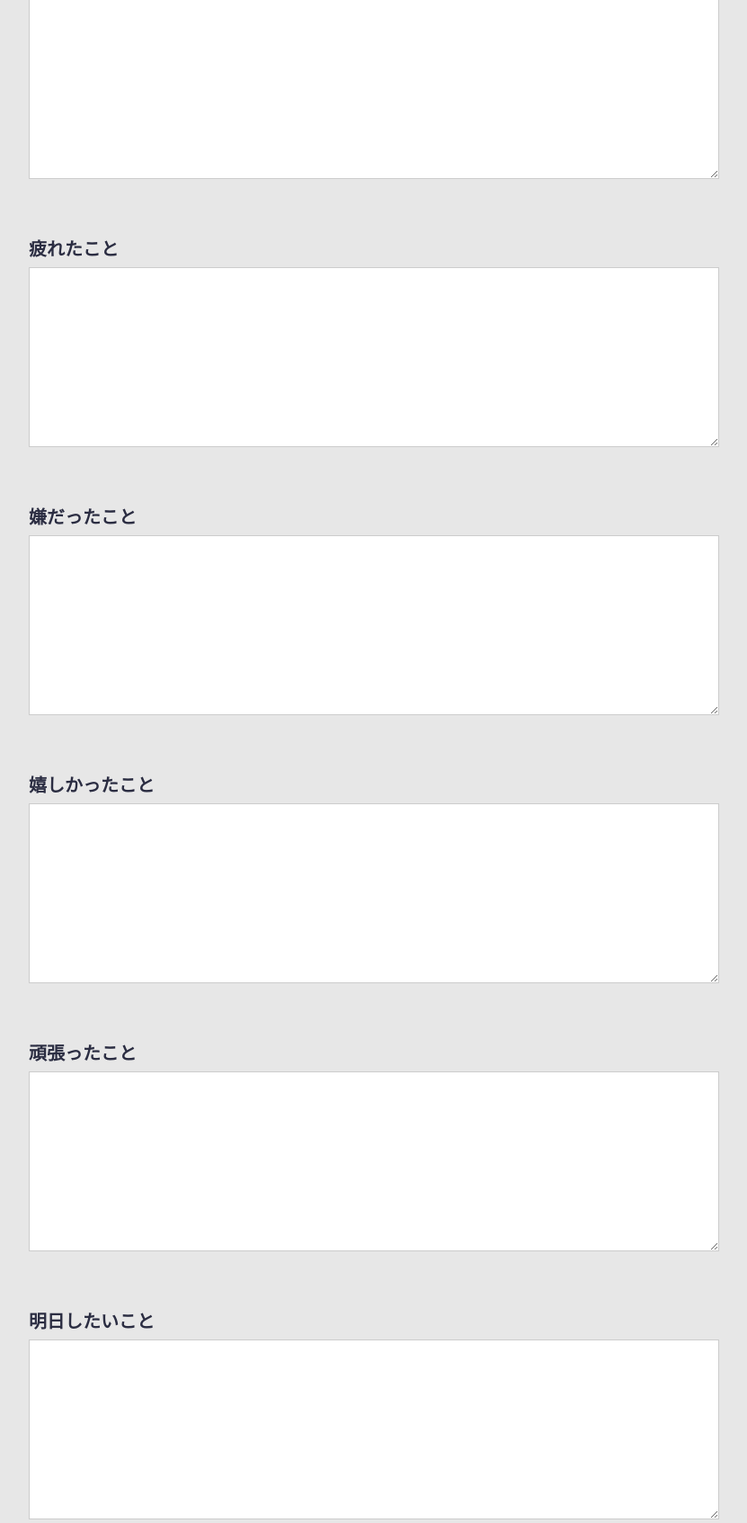
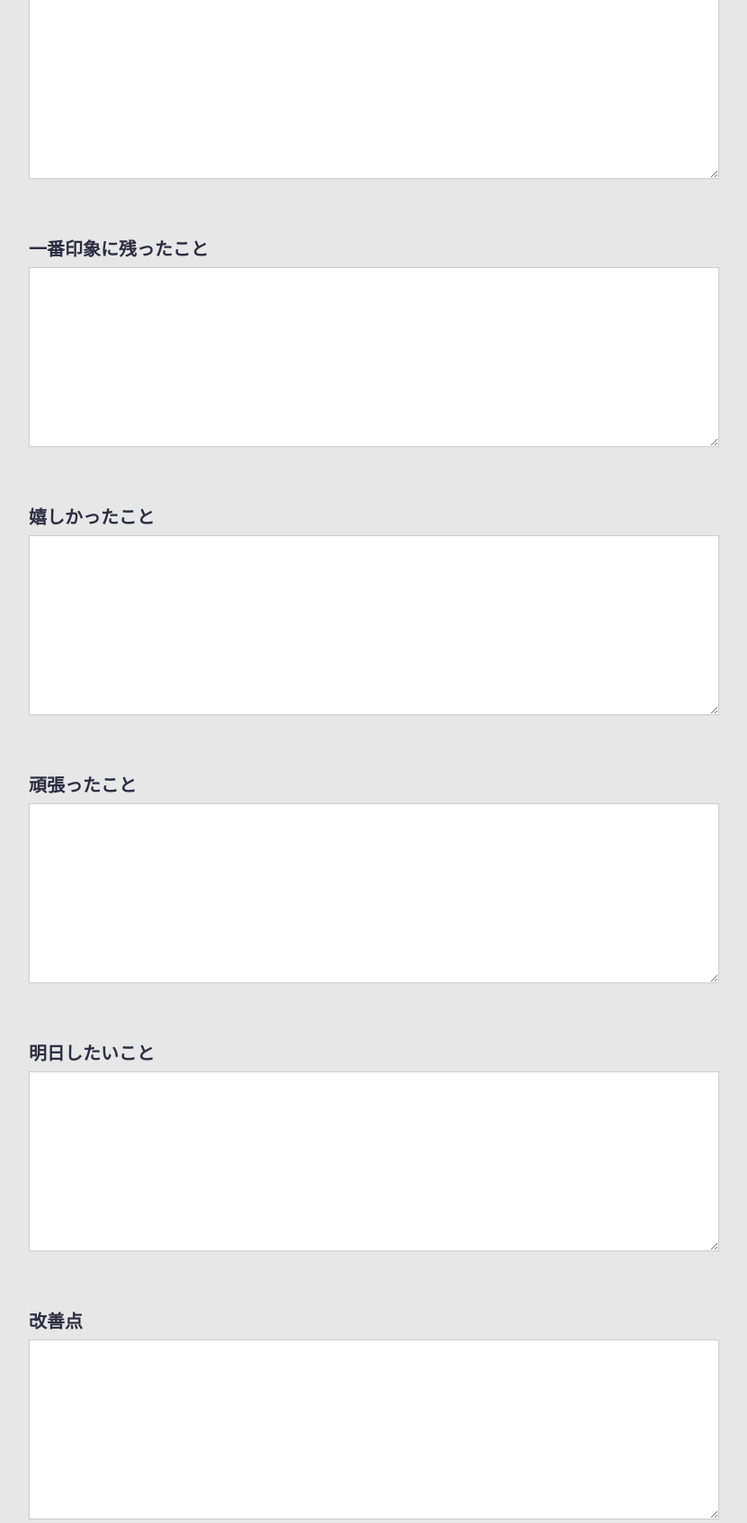
Before and after one commit to umb-pamaroom/DailyReportApp, a Django app: template templates/app/edit_memo.html in a window 1280 px wide. Shown: the part 240-1933 px from the top of the page at 90% size, without its empty margins (224-1055 px from the left). Run offline with Django 3.2, Linux system fonts and the light colour scheme; the template is opened without the code that fills it: values that come from a table or form of the project are taken from there, others are empty; data comes from the database, SQL or seed files in the repository; both versions use the stored data as it was after the commit; parts of the project's set-up code (start-up, migrations or seed data) failed here and were passed over.

Commit message:
no message

```diff
--- a/templates/app/detail.html
+++ b/templates/app/detail.html
@@ -102,7 +102,7 @@
         </div>
     </div>
 
-    {% if memo.dinnerfast %}
+    {% if memo.dinner %}
     <div class="text-block">
         <p>夕食</p>
         <div>
--- a/templates/app/edit_memo.html
+++ b/templates/app/edit_memo.html
@@ -14,12 +14,8 @@
                 <td>{{ form.discovery }}</td>
             </tr>
             <tr>
-                <th>疲れたこと</th>
+                <th>一番印象に残ったこと</th>
                 <td>{{ form.tired }}</td>
-            </tr>
-            <tr>
-                <th>嫌だったこと</th>
-                <td>{{ form.dislike }}</td>
             </tr>
             <tr>
                 <th>嬉しかったこと</th>
@@ -32,6 +28,10 @@
             <tr>
                 <th>明日したいこと</th>
                 <td>{{ form.tomorrow }}</td>
+            </tr>
+            <tr>
+                <th>改善点</th>
+                <td>{{ form.dislike }}</td>
             </tr>
             <tr>
                 <th>その他</th>
```
Also changed, not shown: db.sqlite3.
